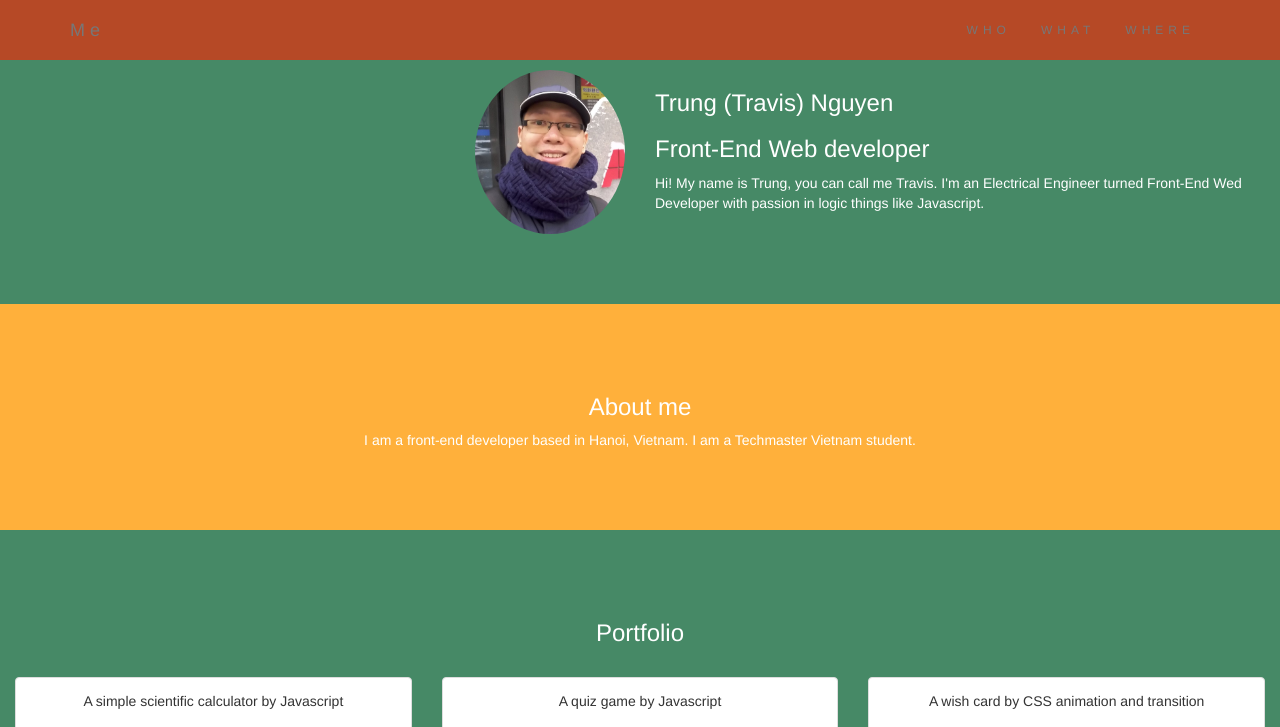
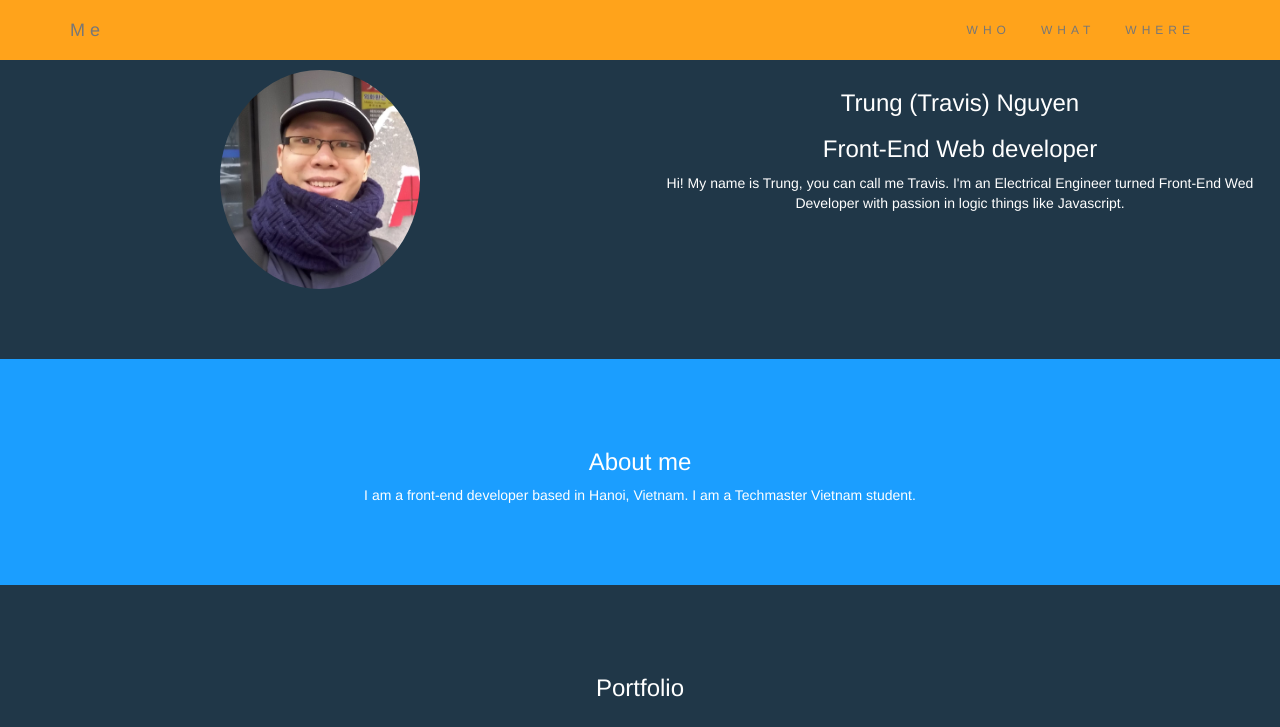
Before and after one commit to ngminhtrung/projects, a plain HTML site: page index.html in a window 1280 px wide. Shown: the top 727 px of the page. Drawn offline with nearby package versions, Linux system fonts and the light colour scheme.

Commit message:
Github Portfolio

```diff
--- a/index.html
+++ b/index.html
@@ -16,17 +16,17 @@
 
 
   .bg-1 {
-  	background-color: #468966;
+  	background-color: #203748;
   	color: #ffffff;
   }
 
   .bg-2 {
-  	background-color: #FFB03B;
+  	background-color: #1B9EFF;
   	color: #ffffff;
   }
 
   .bg-3 {
-  	background-color: #468966;
+  	background-color: #203748;
   	color: #ffffff;
   }
 
@@ -36,7 +36,7 @@
   }
 
   .navbar {
-  	background-color: #B64926;
+  	background-color: #FFA31B;
   	color: #ffffff;
   	position: fixed;
   	padding-top: 5px;
@@ -86,13 +86,13 @@
 
 	<div class="row">
 
-		<div class="col-md-6 text-right">
+		<div class="col-md-6 text-center">
 
-			<img src="trung.jpg" alt="Photo of Trung" class="img-responsive img-circle" style="display: inline; max-width: 150px">
+			<img src="trung.jpg" alt="Photo of Trung" class="img-responsive img-circle" style="display: inline; max-width: 200px">
 
 		</div>
 
-		<div class="col-md-6 text-left">
+		<div class="col-md-6 text-center">
 
 		  	<h3>Trung (Travis) Nguyen </h3>
 
```
